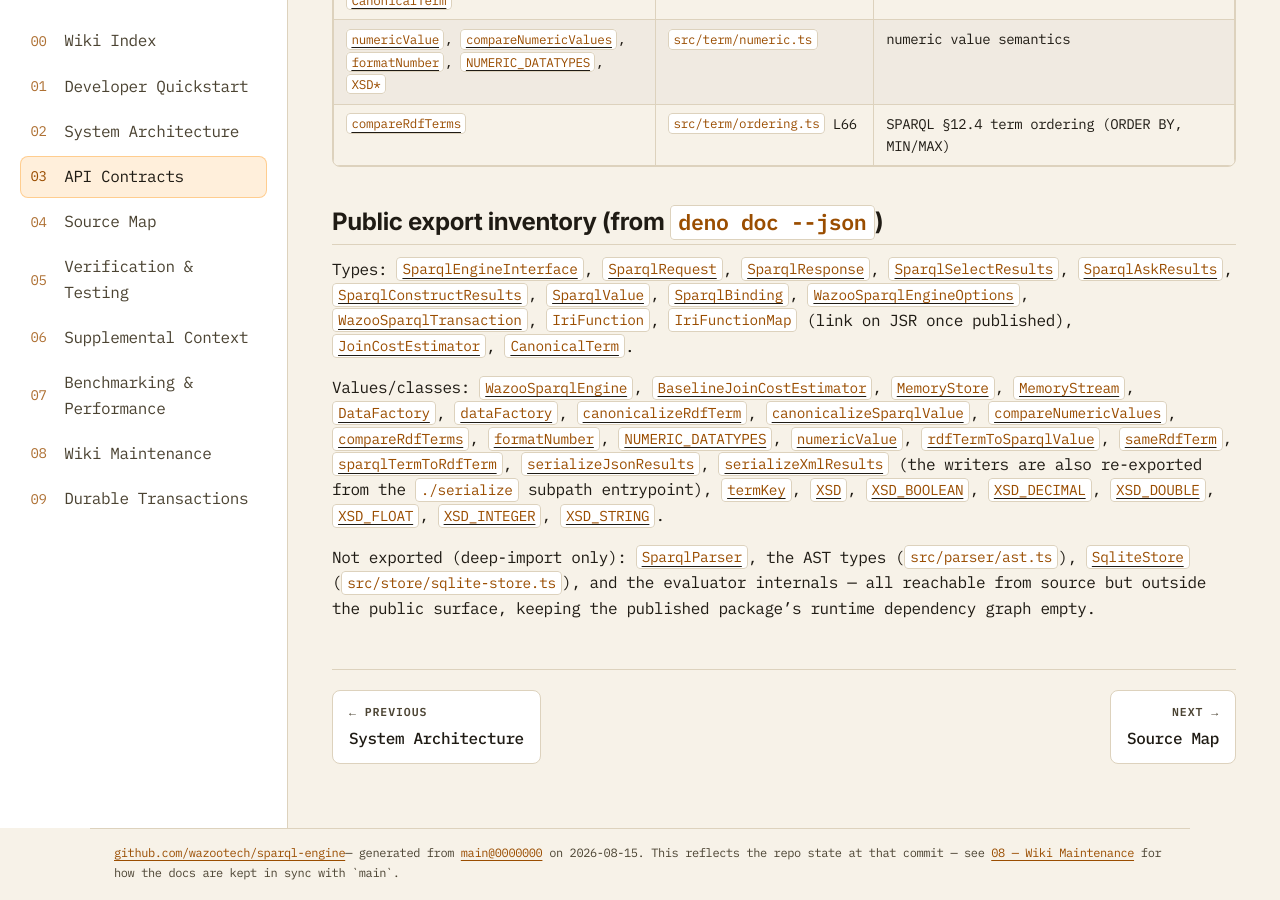
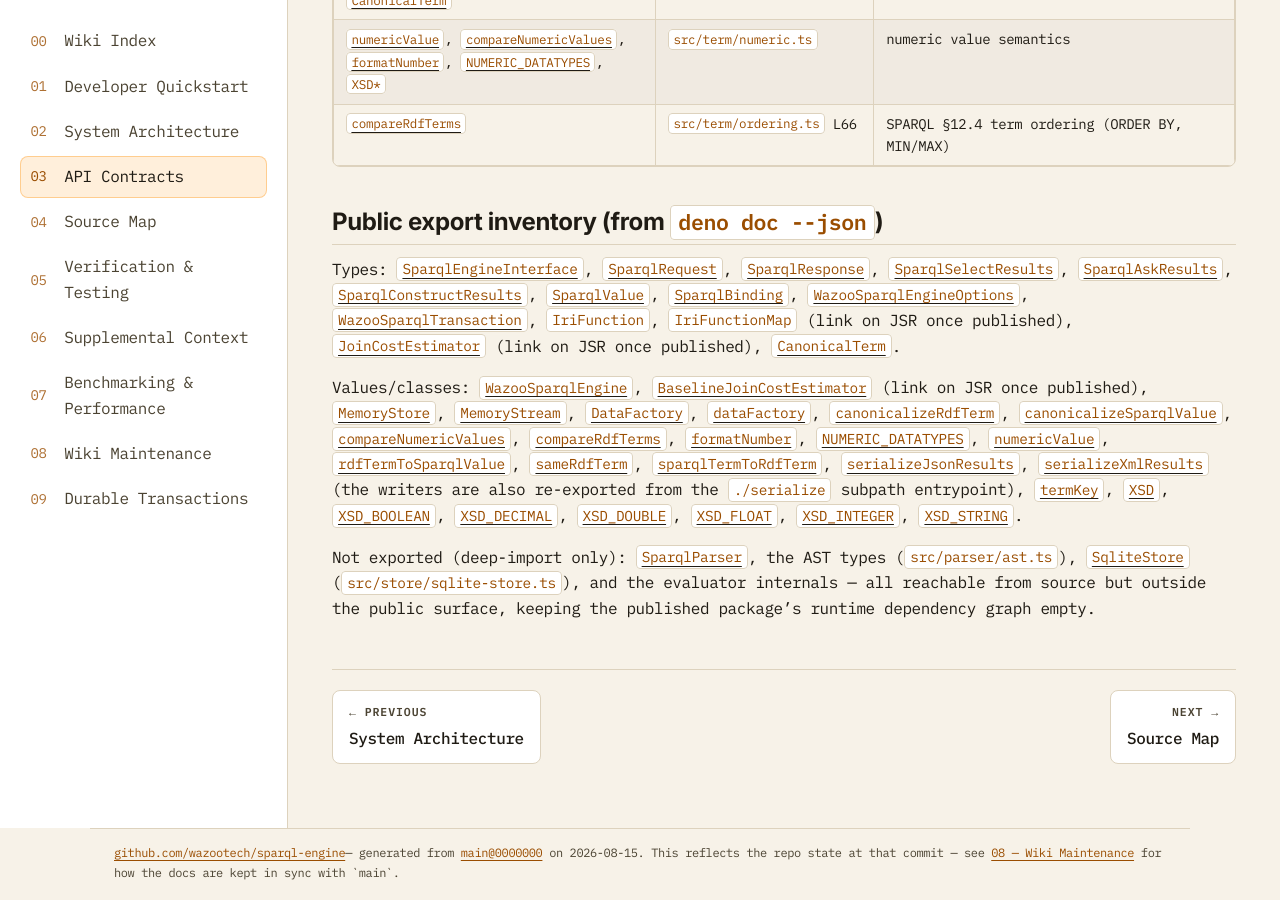
Before and after one commit to wazootech/sparql-engine, a Jekyll site: the page built from docs/03-api-contracts.md, in a window 1280 px wide and 900 px high, scrolled down 7018 px. Built offline with Jekyll 4.4.1, drawn with Linux system fonts in a browser that asks for light colours.

Commit message:
docs: fix estimator export links to point at the source blob
JoinCostEstimator and BaselineJoinCostEstimator are not yet published
to JSR, so their doc pages 404; point the wiki links at the source
file (link on JSR once published), matching the IriFunction
convention and keeping docs:link-check green.

🤖 Generated with Codebuff
Co-Authored-By: Codebuff <noreply@codebuff.com>

```diff
--- a/docs/03-api-contracts.md
+++ b/docs/03-api-contracts.md
@@ -347,12 +347,14 @@ Types:
 [`WazooSparqlEngineOptions`](https://jsr.io/@wazoo/sparql-engine/doc/~/WazooSparqlEngineOptions),
 [`WazooSparqlTransaction`](https://jsr.io/@wazoo/sparql-engine/doc/~/WazooSparqlTransaction),
 `IriFunction`, `IriFunctionMap` (link on JSR once published),
-[`JoinCostEstimator`](https://jsr.io/@wazoo/sparql-engine/doc/~/JoinCostEstimator),
+[`JoinCostEstimator`](https://github.com/wazootech/sparql-engine/blob/main/src/planner/join-cost-estimator.ts)
+(link on JSR once published),
 [`CanonicalTerm`](https://jsr.io/@wazoo/sparql-engine/doc/~/CanonicalTerm).
 
 Values/classes:
 [`WazooSparqlEngine`](https://jsr.io/@wazoo/sparql-engine/doc/~/WazooSparqlEngine),
-[`BaselineJoinCostEstimator`](https://jsr.io/@wazoo/sparql-engine/doc/~/BaselineJoinCostEstimator),
+[`BaselineJoinCostEstimator`](https://github.com/wazootech/sparql-engine/blob/main/src/planner/join-cost-estimator.ts)
+(link on JSR once published),
 [`MemoryStore`](https://jsr.io/@wazoo/sparql-engine/doc/~/MemoryStore),
 [`MemoryStream`](https://jsr.io/@wazoo/sparql-engine/doc/~/MemoryStream),
 [`DataFactory`](https://jsr.io/@wazoo/sparql-engine/doc/~/DataFactory),
```
Also changed, not shown: docs/02-architecture.md (+2 -3 lines).
